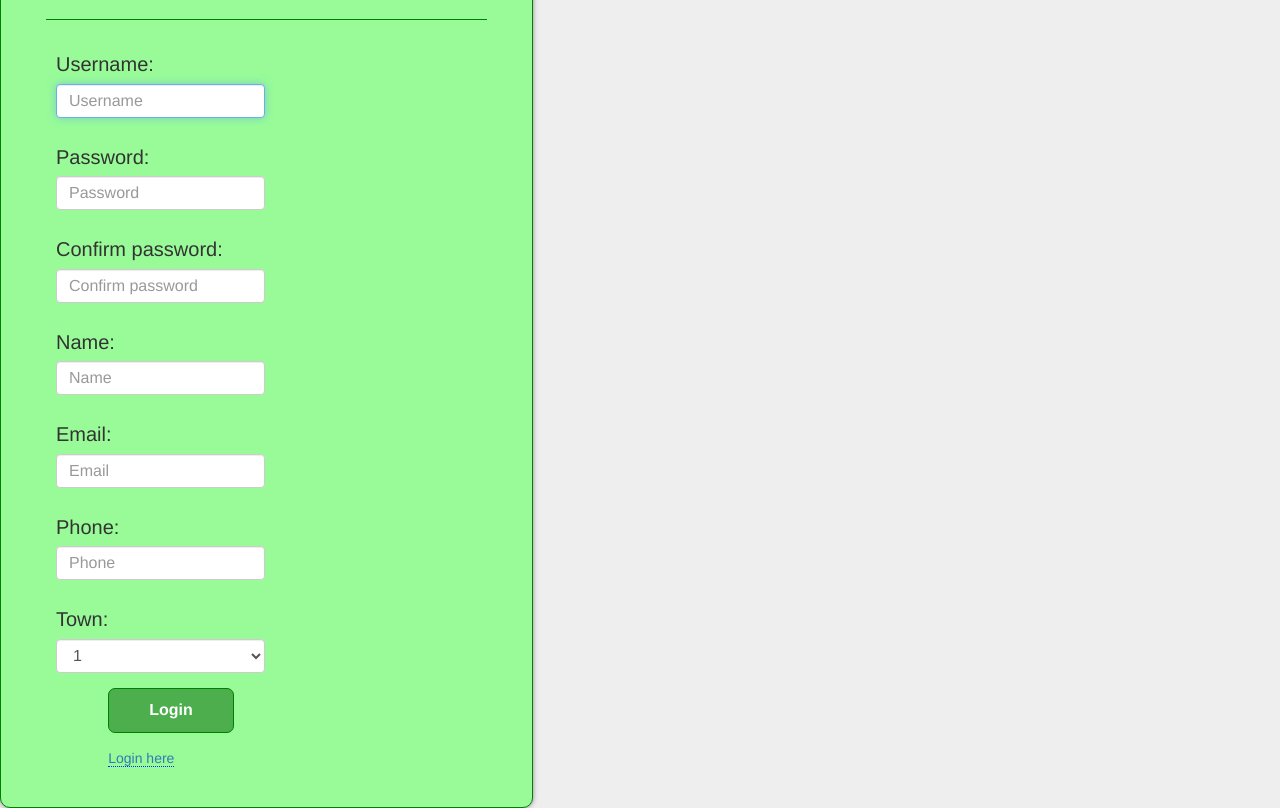
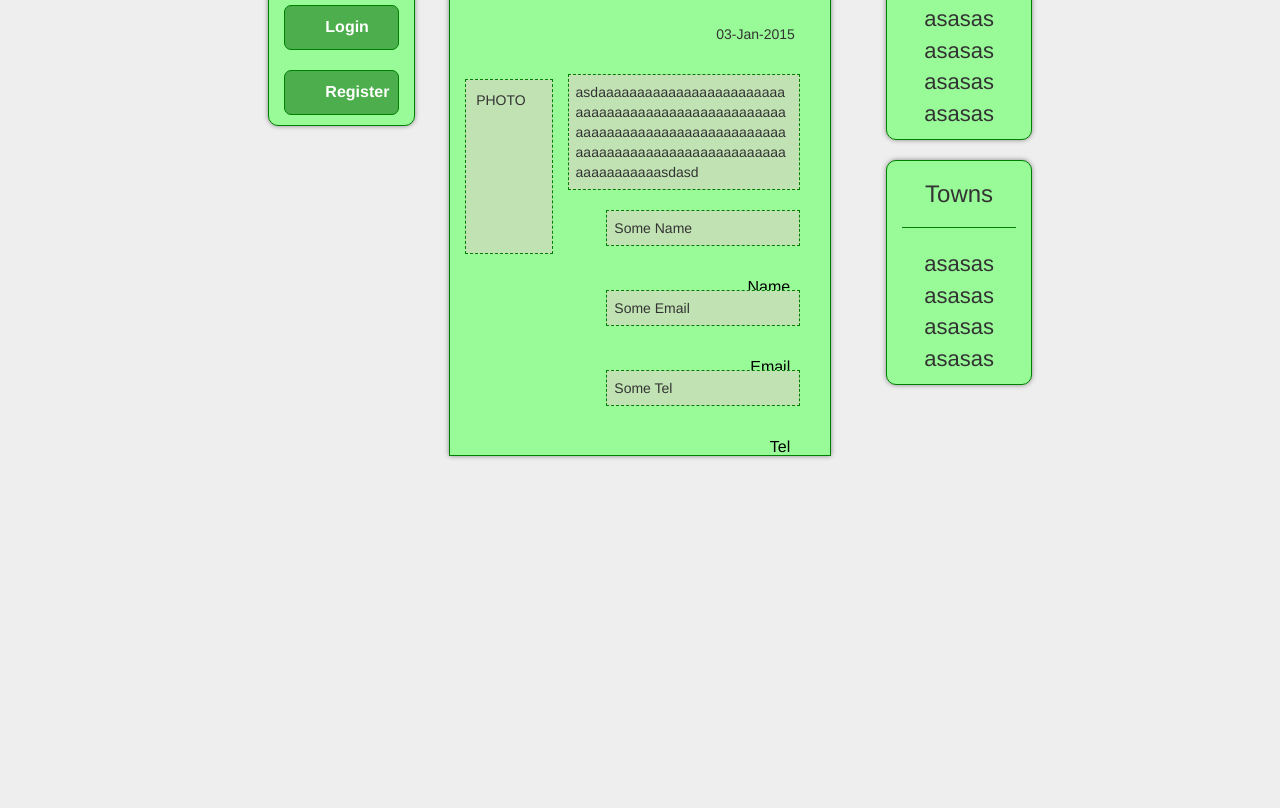
Before and after one commit to palazliev/Online-Ads-Publishing, a plain HTML site: page index.html in a window 1280 px wide. Shown: the part 125-933 px from the top of the page. After the commit the page ends 800 px from the top, so only its background shows below. Drawn offline with Linux system fonts and the light colour scheme.

Commit message:
added sth

```diff
--- a/index.html
+++ b/index.html
@@ -8,60 +8,74 @@
     <link rel="stylesheet" href="styles/partialsCSS/listAds.css">
     <meta charset="utf-8">
 </head>
+
 <body>
+<div class="col-md-2"></div>
+<div class="col-md-8">
+<aside class="col-md-3">
+<section class="aside col-md-10">
+    <h4 class="text-center">To publish a new ad, please login.</h4>
+    <button class="btn btn-default center-block col-md-12">Login</button>
+    <button class="btn btn-default center-block col-md-12">Register</button>
+</section>
+</aside>
+    <div class="partial col-md-6">
+        <section class="listAds col-md-12">
+            <div class="listAdsHeader clearfix">
+                <h2 class="">iPhone for sale</h2>
+                <span class="date pull-right">03-Jan-2015</span>
+            </div>
+            <div class="listAdsMain clearfix">
 
-<section class="register-container col-md-5">
-    <form class="form" role="form">
-        <h2 class="form-heading text-center">User Registration</h2>
-        <hr>
-        <div class="form-group">
-            <label for="registerUsername">Username:</label>
-            <input type="text" id="registerUsername" class="form-control" placeholder="Username" required autofocus>
-        </div><br>
-        <div class="form-group">
-            <label for="registerPassword">Password:</label>
-            <input type="password" id="registerPassword" class="form-control" placeholder="Password" required>
-        </div>
+                <div class="listAdsDetails pull-right col-md-9">
+                    <div class="description">
+                        <div class="info pull-right col-md-12">asdaaaaaaaaaaaaaaaaaaaaaaaaaaaaaaaaaaaaaaaaaaaaaaaaaaaaaaaaaaaaaaaaaaaaaaaaaaaaaaaaaaaaaaaaaaaaaaaaaaaaaaaaaaaaaaaaaaaasdasd</div>
+                    </div>
+                    <div class="infoPart">
+                        <div class="info pull-right col-md-10">Some Name</div>
+                        <span class="label pull-right">Name</span>
+                    </div>
 
-        <div class="form-group">
-            <label for="registerPasswordConfirm">Confirm password:</label>
-            <input type="password" id="registerPasswordConfirm" class="form-control" placeholder="Confirm password" required>
-        </div>
+                    <div class="infoPart">
 
-        <div class="form-group">
-            <label for="registerName">Name:</label>
-            <input type="text" id="registerName" class="form-control" placeholder="Name" required>
-        </div>
+                        <div class="info pull-right col-md-10">Some Email</div>
+                        <span class="label pull-right">Email</span>
+                    </div>
 
-        <div class="form-group">
-            <label for="registerEmail">Email:</label>
-            <input type="email" id="registerEmail" class="form-control" placeholder="Email" required>
-        </div>
+                    <div class="infoPart">
 
-        <div class="form-group">
-            <label for="registerPhone">Phone:</label>
-            <input type="number" id="registerPhone" class="form-control" placeholder="Phone" required>
-        </div>
-
-        <div class="form-group">
-            <label for="registerTown">Town:</label>
-            <select class="form-control registerTown">
-                <option>1</option>
-                <option>2</option>
-                <option>3</option>
-                <option>4</option>
-                <option>5</option>
-            </select>
-        </div>
-        <div class="form-group">
-            <button class="btn btn-default center-block" type="submit">Login</button>
-        </div>
-        <div class="form-group">
-            <a href="#" class="logOrReg">Login here</a>
-        </div>
-    </form>
+                        <div class="info pull-right col-md-10">Some Tel</div>
+                        <span class="label pull-right">Tel</span>
+                    </div>
+                </div>
+                <div class="listAdsPhoto pull-right col-md-3">PHOTO</div>
+            </div>
+        </section>
+    </div>
+<aside class="col-md-3">
+<section class="aside col-md-10">
+    <h3 class="text-center">Categories</h3>
+    <hr>
+    <ul class="ol-md-12">
+        <li>asasas</li>
+        <li>asasas</li>
+        <li>asasas</li>
+        <li>asasas</li>
+    </ul>
 </section>
-
+<section class="aside col-md-10">
+    <h3 class="text-center">Towns</h3>
+    <hr>
+    <ul class="ol-md-12">
+        <li>asasas</li>
+        <li>asasas</li>
+        <li>asasas</li>
+        <li>asasas</li>
+    </ul>
+</section>
+</aside>
+</div>
+<div class="col-md-2"></div>
 <script src="libs/angular.js"></script>
 <script src="libs/angular-route.js"></script>
 
--- a/styles/main.css
+++ b/styles/main.css
@@ -2,9 +2,11 @@ body {
     padding-top: 40px;
     padding-bottom: 40px;
     background-color: #eee;
+    margin:0 auto;
 }
 
 section{
+    display: inline-block;
     background-color: palegreen;
     margin: 0 auto;
     border-radius: 10px;
@@ -13,9 +15,29 @@ section{
     box-sizing: border-box;
 }
 
+.aside{
+    margin:0 25px;
+    margin-bottom: 20px;
+}
+.aside .btn{
+    display: block;
+    margin: 10px 0;
+}
 .form-group{
     padding-left: 10px;
 }
+aside{
+
+}
+.aside li{
+    list-style-type: none;
+    text-align: center;
+    position: relative;
+    left: -20px;
+    font-size: 22px;
+    font-weight: normal;
+}
+
 
 .form {
     padding:10px 30px;
--- a/styles/partialsCSS/listAds.css
+++ b/styles/partialsCSS/listAds.css
@@ -3,7 +3,7 @@
 }
 
 .listAdsPhoto{
-    height: 32%;
+    height: 175px;
     padding: 10px;
     margin-top: 15px;
     box-sizing: border-box;
```
Also changed, not shown: partials/listAds.html (+1 -1 lines), partials/register.html (+1 -1 lines).
